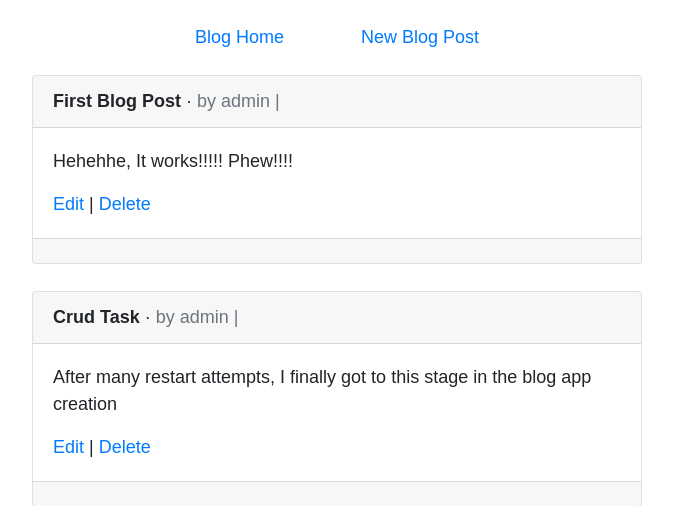
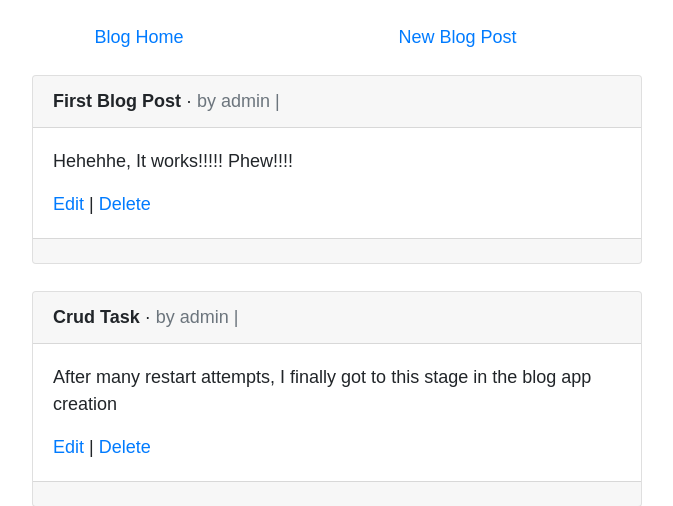
Before and after one commit to MateerialRepo/blog_task, a Django app: page / in a window 1280 px wide. Shown: the part 56-562 px from the top of the page, without its empty margins (303-976 px from the left). Run offline with Django 3.2, Linux system fonts and the light colour scheme; data comes from the database, SQL or seed files in the repository; parts of the project's set-up code (start-up, migrations or seed data) failed here and were passed over; some web fonts are replaced.

Commit message:
fixed alignment

```diff
--- a/templates/base.html
+++ b/templates/base.html
@@ -47,10 +47,12 @@
             </nav>
 
         <main>
-            <div class="row justify-content-center m-4">
-                <div class="col-6 text-center">
-                    <span class="mr-4"><a href="{% url 'home' %}"> Blog Home</a></span>
-                    <span class="ml-5"><a href="{% url 'post_new' %}">New Blog Post</a></span>
+            <div class="container row justify-content-around m-4">
+                <div class="col-md-4 text-right">
+                    <span class="text-right"><a href="{% url 'home' %}"> Blog Home</a></span>
+                </div>
+                <div class="col-md-4 text-left">
+                    <span class=""><a href="{% url 'post_new' %}">New Blog Post</a></span>
                 </div>
             </div>
 
```
